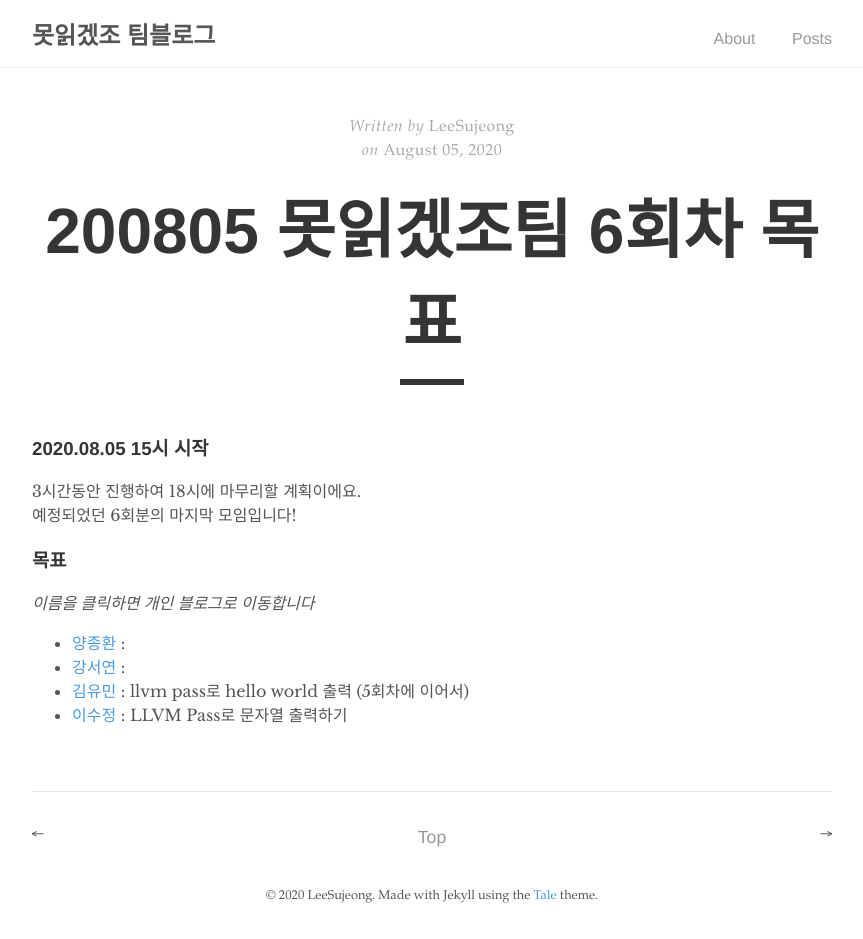
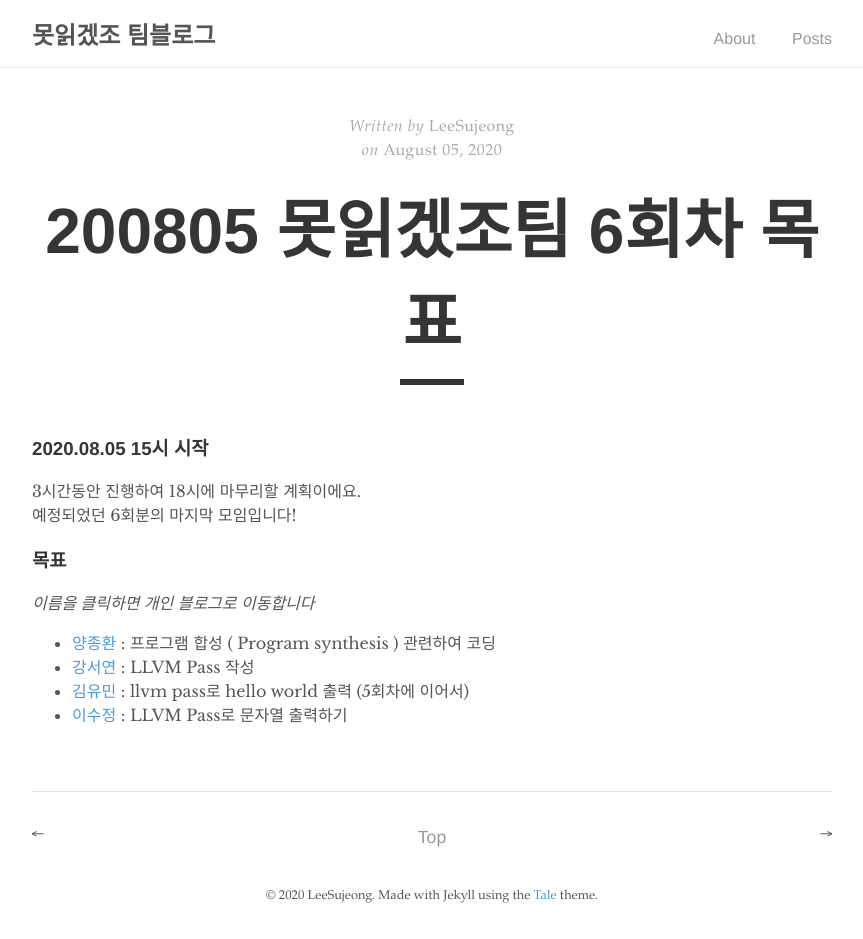
Before and after one commit to mogakco2020/mogakco2020.github.io, a Jekyll site: the page built from _posts/2020-08-05-06_a.md, in a window 1280 px wide. Shown: the whole page, without its empty margins (208-1071 px from the left). Built offline with Jekyll 4.4.1, drawn with Linux system fonts in a browser that asks for light colours.

Commit message:
Update 2020-08-05-06_a.md

```diff
--- a/_posts/2020-08-05-06_a.md
+++ b/_posts/2020-08-05-06_a.md
@@ -9,7 +9,7 @@ excerpt: 모각코 6회차
 
 ### 목표
 *이름을 클릭하면 개인 블로그로 이동합니다*
-- [양종환](https://blog.naver.com/jhy7185/) :
-- [강서연]() :
+- [양종환](https://blog.naver.com/jhy7185/222051943708) : 프로그램 합성 ( Program synthesis ) 관련하여 코딩
+- [강서연](https://yonniii.github.io/mogakco/mogakco-0601/) : LLVM Pass 작성
 - [김유민](https://yam-cha.tistory.com/67) : llvm pass로 hello world 출력 (5회차에 이어서)
 - [이수정](https://realcrystal.github.io/mogacko/2020/08/05/mgk_06_a.html) : LLVM Pass로 문자열 출력하기
```
